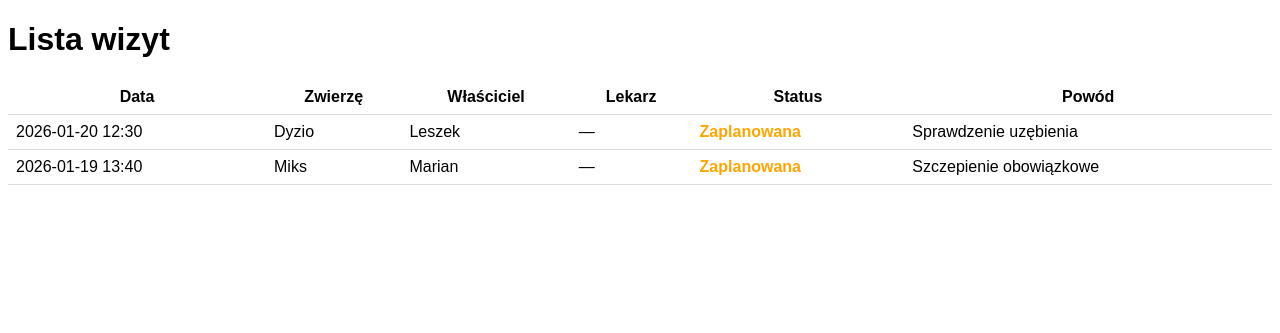
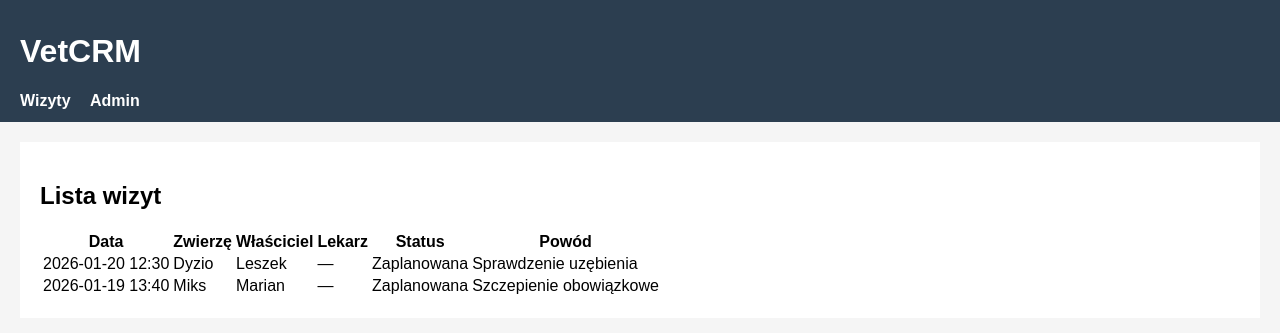
Before and after one commit to DominikHebda/VetCrm_Django, a Django app: page /appointments/ in a window 1280 px wide. Shown: the top 333 px of the page. Run offline with Django 5.2, Linux system fonts and the light colour scheme; data comes from the database, SQL or seed files in the repository.

Commit message:
Add base template and enable template inheritance

```diff
--- /dev/null
+++ b/core/templates/base.html
@@ -0,0 +1,48 @@
+<!DOCTYPE html>
+<html lang="pl">
+<head>
+    <meta charset="UTF-8">
+    <title>{% block title %}VetCRM{% endblock %}</title>
+    <style>
+        body {
+            font-family: Arial, sans-serif;
+            margin: 0;
+            background: #f5f5f5;
+        }
+        header {
+            background: #2c3e50;
+            color: white;
+            padding: 12px 20px;
+        }
+        nav a {
+            color: white;
+            margin-right: 15px;
+            text-decoration: none;
+            font-weight: bold;
+        }
+        nav a:hover {
+            text-decoration: underline;
+        }
+        main {
+            padding: 20px;
+            background: white;
+            margin: 20px;
+        }
+    </style>
+</head>
+<body>
+
+<header>
+    <h1>VetCRM</h1>
+    <nav>
+        <a href="{% url 'appointment_list' %}">Wizyty</a>
+        <a href="/admin/">Admin</a>
+    </nav>
+</header>
+
+<main>
+    {% block content %}{% endblock %}
+</main>
+
+</body>
+</html>
--- a/core/templates/core/appointment_list.html
+++ b/core/templates/core/appointment_list.html
@@ -1,37 +1,9 @@
-<!DOCTYPE html>
-<html lang="pl">
-<head>
-    <meta charset="UTF-8">
-    <title>Lista wizyt</title>
-    <style>
-        body {
-            font-family: Arial, sans-serif;
-        }
-        .status-planned {
-            color: orange;
-            font-weight: bold;
-        }
-        .status-completed {
-            color: green;
-            font-weight: bold;
-        }
-        .status-cancelled {
-            color: red;
-            font-weight: bold;
-        }
-        table {
-            border-collapse: collapse;
-            width: 100%;
-        }
-        th, td {
-            padding: 8px;
-            border-bottom: 1px solid #ddd;
-        }
-    </style>
-</head>
-<body>
+{% extends "base.html" %}
 
-<h1>Lista wizyt</h1>
+{% block title %}Lista wizyt{% endblock %}
+
+{% block content %}
+<h2>Lista wizyt</h2>
 
 <table>
     <thead>
@@ -50,13 +22,7 @@
             <td>{{ appointment.date|date:"Y-m-d H:i" }}</td>
             <td>{{ appointment.pet.name }}</td>
             <td>{{ appointment.pet.owner_name }}</td>
-            <td>
-                {% if appointment.doctor %}
-                    {{ appointment.doctor }}
-                {% else %}
-                    —
-                {% endif %}
-            </td>
+            <td>{{ appointment.doctor|default:"—" }}</td>
             <td class="status-{{ appointment.status }}">
                 {{ appointment.get_status_display }}
             </td>
@@ -69,6 +35,4 @@
         {% endfor %}
     </tbody>
 </table>
-
-</body>
-</html>
+{% endblock %}
--- a/vetcrm/settings.py
+++ b/vetcrm/settings.py
@@ -55,7 +55,7 @@ ROOT_URLCONF = 'vetcrm.urls'
 TEMPLATES = [
     {
         'BACKEND': 'django.template.backends.django.DjangoTemplates',
-        'DIRS': [],
+        'DIRS': [BASE_DIR / 'templates'],
         'APP_DIRS': True,
         'OPTIONS': {
             'context_processors': [
```
